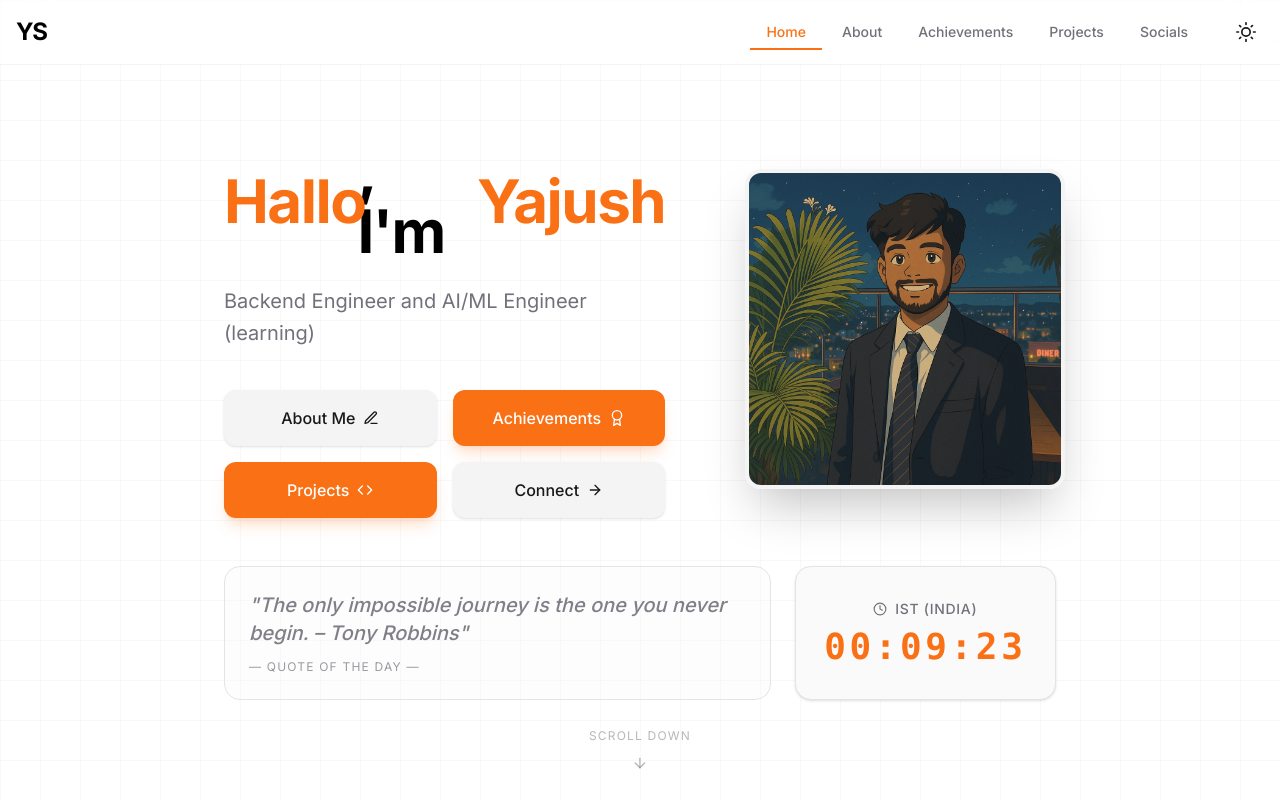
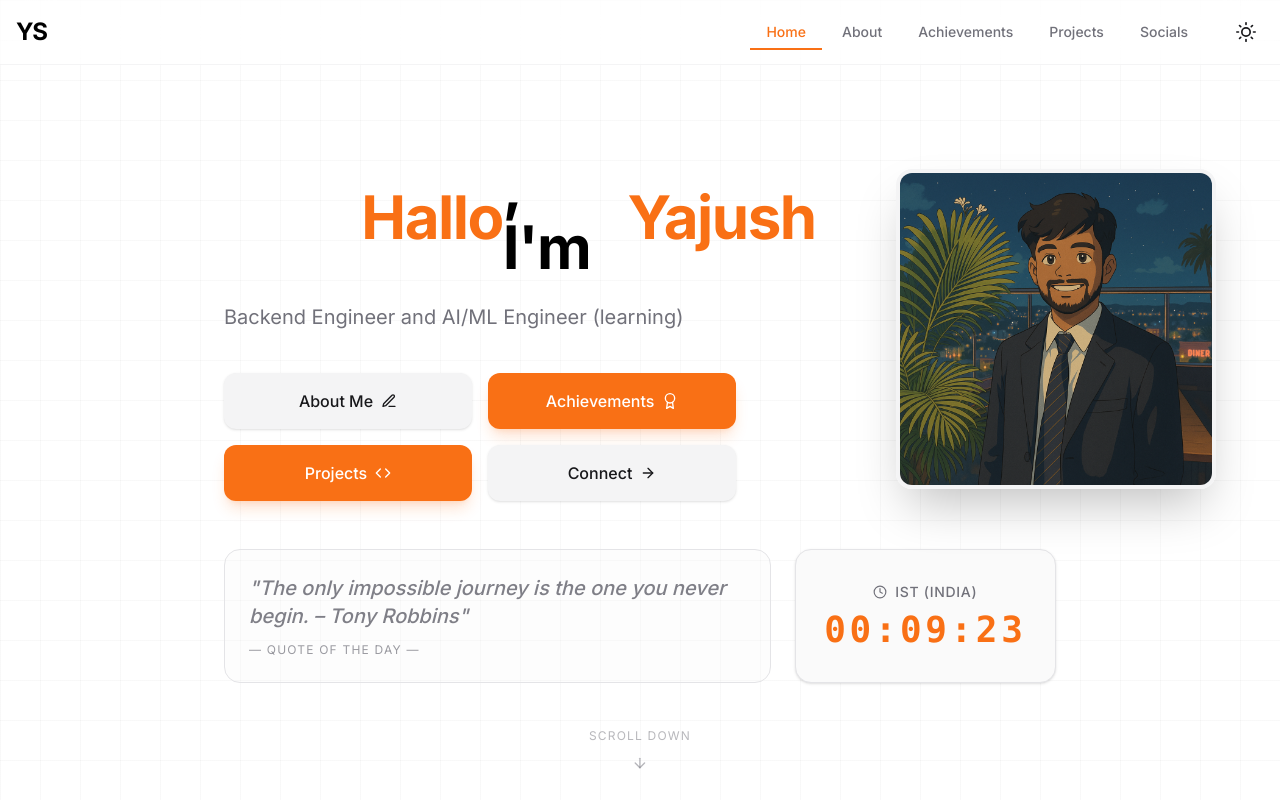
Before and after one commit to Yajush-afk/portfolio-project-yajush, a Next.js app in the folder frontend/: page / in a window 1280 px wide. Shown: the top 800 px of the page. Built offline with nearby package versions, Linux system fonts and the light colour scheme.

Commit message:
style: Refine home section greeting alignment and update flipper component width, justification, and text alignment.

```diff
--- a/frontend/src/components/GreetingFlipper.tsx
+++ b/frontend/src/components/GreetingFlipper.tsx
@@ -26,7 +26,7 @@ export default function GreetingFlipper() {
     const currentGreeting = greetings[index];
 
     return (
-        <div className="inline-flex items-center justify-start min-w-[2ch]">
+        <div className="inline-flex items-center justify-end w-[180px] md:w-[300px]">
             <AnimatePresence mode="wait">
                 <motion.span
                     key={currentGreeting.text}
@@ -34,7 +34,7 @@ export default function GreetingFlipper() {
                     animate={{ y: 0, opacity: 1, rotateX: 0 }}
                     exit={{ y: -20, opacity: 0, rotateX: 90 }}
                     transition={{ duration: 0.3, ease: "easeInOut" }}
-                    className={`origin-center text-primary whitespace-nowrap ${currentGreeting.className || ""}`}
+                    className={`origin-center text-primary whitespace-nowrap text-right ${currentGreeting.className || ""}`}
                     style={{ backfaceVisibility: "hidden" }}
                     lang={currentGreeting.lang}
                 >
--- a/frontend/src/components/sections/HomeSection.tsx
+++ b/frontend/src/components/sections/HomeSection.tsx
@@ -45,7 +45,7 @@ export default function HomeSection() {
                     <h1 className="text-4xl md:text-6xl font-bold tracking-tight flex flex-col md:flex-row gap-2 md:gap-4 items-center md:items-baseline justify-center md:justify-start">
                         <span className="flex items-center">
                             <GreetingFlipper />
-                            <span className="ml-2">, I&apos;m</span>
+                            <span>, I&apos;m</span>
                         </span>
                         <span className="text-primary">Yajush</span>
                     </h1>
```
